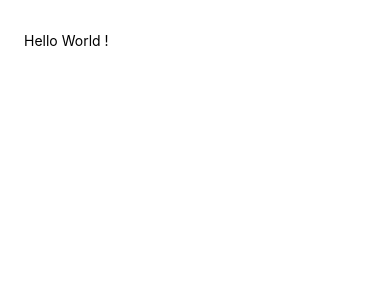
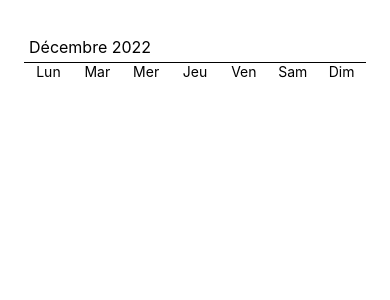
Before and after one commit to WeWard-SAS/app-interview-challenge, a React Native app: screen / in a window 390 px wide. Shown: the top 300 px of the page. Built offline with nearby package versions, Linux system fonts and the light colour scheme.

Commit message:
feat: create calendar header

```diff
--- a/App.tsx
+++ b/App.tsx
@@ -1,8 +1,12 @@
-import React, {useEffect} from 'react';
-import {SafeAreaView, ScrollView, StyleSheet, Text, View} from 'react-native';
+import React, {useEffect, useState} from 'react';
+import {SafeAreaView, ScrollView, StyleSheet, View} from 'react-native';
 import {getStepsHistory} from './services/healthService';
+import {Calendar} from './src/Calendar';
 
 const App = () => {
+  const [month, setMonth] = useState(12);
+  const [year, setYear] = useState(2022);
+
   useEffect(() => {
     (async function () {
       const steps = await getStepsHistory('2022-09-01', '2022-10-01');
@@ -17,7 +21,12 @@ const App = () => {
         contentInsetAdjustmentBehavior="automatic"
         contentContainerStyle={styles.scrollContainer}>
         <View>
-          <Text>Hello World !</Text>
+          <Calendar
+            month={month}
+            year={year}
+            setYear={setYear}
+            setMonth={setMonth}
+          />
         </View>
       </ScrollView>
     </SafeAreaView>
--- /dev/null
+++ b/src/Calendar.tsx
@@ -0,0 +1,21 @@
+import React from 'react';
+import {CalendarHeader} from './CalendarHeader';
+
+type CalendarProps = {
+  month: number;
+  year: number;
+  setMonth: (month: number) => void;
+  setYear: (year: number) => void;
+};
+export const Calendar = ({month, year, setMonth, setYear}: CalendarProps) => {
+  return (
+    <>
+      <CalendarHeader
+        month={month}
+        year={year}
+        setMonth={setMonth}
+        setYear={setYear}
+      />
+    </>
+  );
+};
--- /dev/null
+++ b/src/CalendarHeader.tsx
@@ -0,0 +1,54 @@
+import React from 'react';
+import {Text, TouchableOpacity, View} from 'react-native';
+
+type CalendarHeaderProps = {
+  month: number;
+  year: number;
+  setMonth: (month: number) => void;
+  setYear: (year: number) => void;
+};
+export const CalendarHeader = ({
+  month,
+  year,
+  setMonth,
+  setYear,
+}: CalendarHeaderProps) => {
+  const strMonth = monthNames[month - 1];
+
+  return (
+    <View>
+      <View
+        style={{
+          borderBottomColor: 'black',
+          borderBottomWidth: 1,
+        }}>
+        <Text style={{margin: 5, fontSize: 16}}>
+          {strMonth} {year}
+        </Text>
+      </View>
+
+      <View style={{flexDirection: 'row', justifyContent: 'space-between'}}>
+        {weekDays.map(weekDay => (
+          <Text style={{textAlign: 'center', flex: 1}}>{weekDay}</Text>
+        ))}
+      </View>
+    </View>
+  );
+};
+
+const monthNames = [
+  'Janvier',
+  'Février',
+  'Mars',
+  'Avril',
+  'Mai',
+  'Juin',
+  'Juillet',
+  'Août',
+  'Septembre',
+  'Octobre',
+  'Novembre',
+  'Décembre',
+];
+
+const weekDays = ['Lun', 'Mar', 'Mer', 'Jeu', 'Ven', 'Sam', 'Dim'];
```
